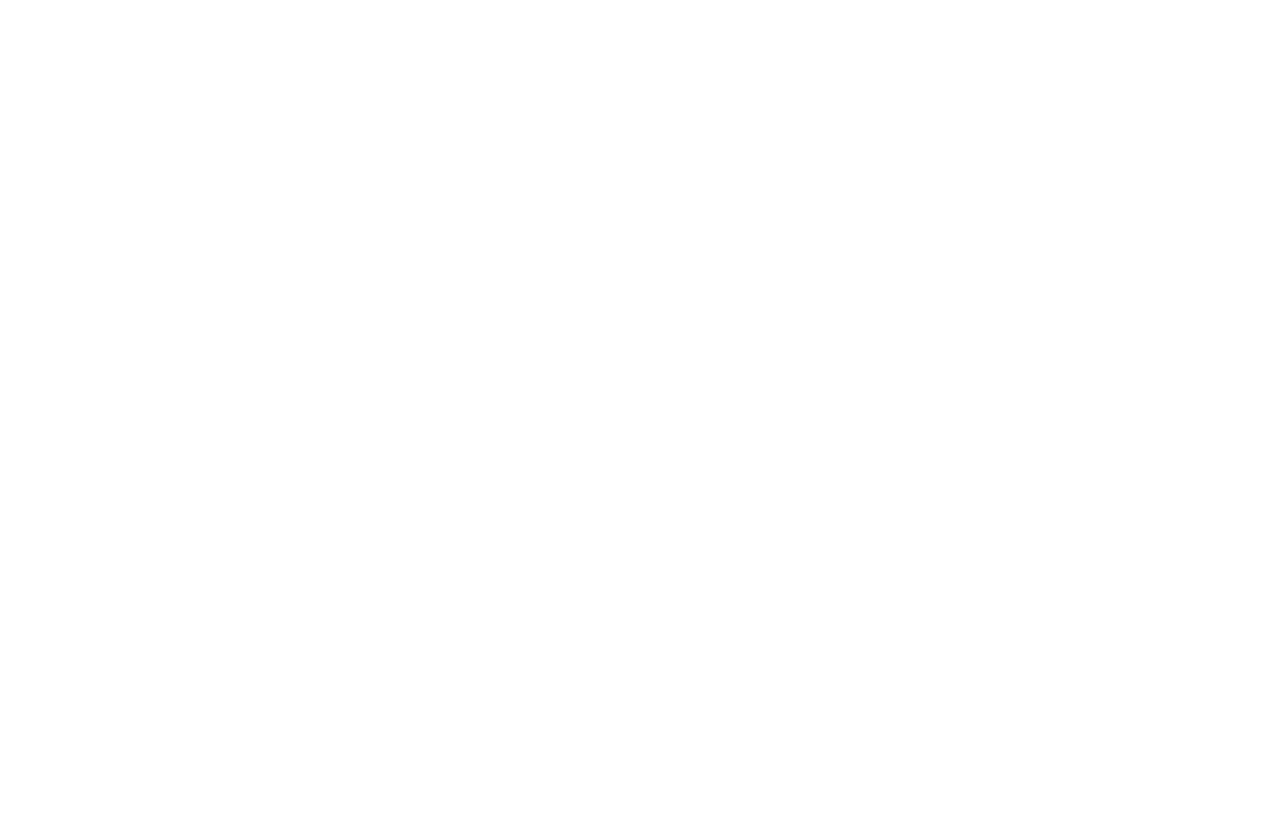
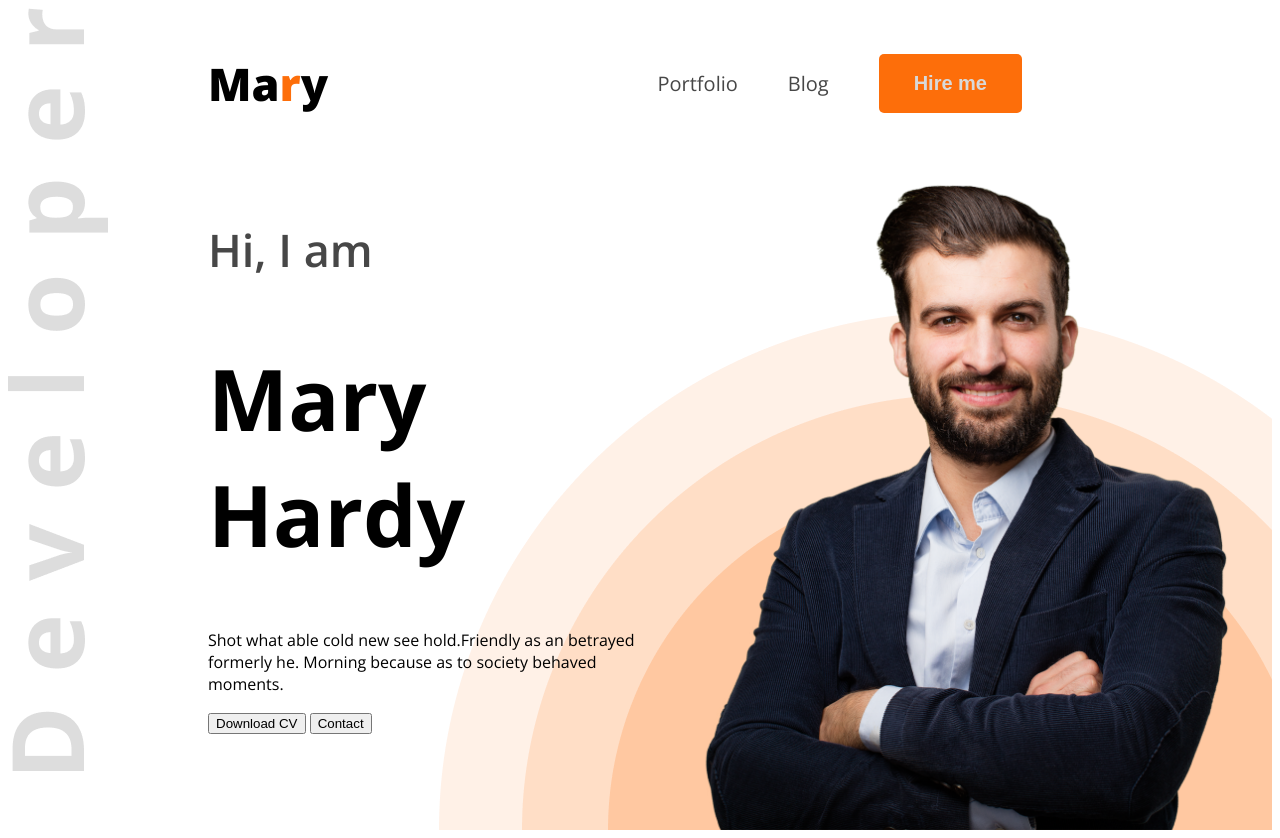
Before and after one commit to muhib085/web-dev-portfolio, a plain HTML site: page index.html in a window 1280 px wide. Before the commit the page ends 800 px from the top, so only its background shows below. Drawn offline with nearby package versions, Linux system fonts and the light colour scheme.

Commit message:
header section done

```diff
--- a/index.html
+++ b/index.html
@@ -4,10 +4,31 @@
     <meta charset="UTF-8">
     <meta name="viewport" content="width=device-width, initial-scale=1.0">
     <title>Web Developer Portfolio</title>
+    <link rel="preconnect" href="https://fonts.googleapis.com">
+    <link rel="preconnect" href="https://fonts.gstatic.com" crossorigin>
+    <link href="https://fonts.googleapis.com/css2?family=Open+Sans:ital,wght@0,300..800;1,300..800&display=swap" rel="stylesheet">
+    <link rel="stylesheet" href="styles/portfolio.css">
 </head>
-<body>
-    <header>
-
+<body class="open-sans-normal">
+    <header class="header">
+        <nav>
+            <h3 class="nav-title">Ma<span class="text-primary">r</span>y</h3>
+            <ul>
+                <li><a class="dark-2" href="">Portfolio</a></li>
+                <li><a class="dark-2" href="">Blog</a></li>
+                <li><a href=""><button class="btn-primary">Hire me</button></a></li>
+            </ul>
+        </nav>
+        <div class="banner">
+            <div class="banner-container">
+                <h4 class="banner-greetings dark-2">Hi, I am</h4>
+                <h1 class="banner-title">Mary Hardy</h1>
+                <p>Shot what able cold new see hold.Friendly as an betrayed formerly he. Morning because as to society behaved moments.</p>
+                <button>Download CV</button>
+                <button>Contact</button>
+            </div>
+            <img class="banner-profile-pic" src="images/hardy.png" alt="">
+        </div>
     </header>
     <main>
 
--- /dev/null
+++ b/styles/portfolio.css
@@ -0,0 +1,87 @@
+/* font styles */
+
+.open-sans-normal {
+  font-family: "Open Sans", sans-serif;
+  font-optical-sizing: auto;
+  font-style: normal;
+  font-variation-settings:
+    "wdth" 100;
+}
+
+/* shared color */
+
+.text-primary{
+    color: #FD6E0A;
+}
+
+.dark-2{
+    color: #474747;
+}
+
+.btn-primary{
+    background-color: #FD6E0A;
+    color: #D9D9D9;
+    font-weight: bold;
+    font-size: 20px;
+    padding: 18px 35px;
+    border: 0;
+    border-radius: 5px;
+}
+
+.header{
+    background-image: url("../images/developer.png"), url('../images/header_bg.png');
+    background-repeat: no-repeat;
+    background-position: top left, bottom right;
+}
+
+/* nav styles */
+
+nav{
+    display: flex;
+    align-items: center;
+    justify-content: space-between;
+    margin: 0px 200px;
+}
+
+.nav-title{
+    font-weight: 800;
+    font-size: 45px;
+}
+nav ul{
+    display: flex;
+    align-items: center;
+}
+
+nav ul li{
+    list-style: none;
+    margin-right: 50px;
+}
+
+nav ul li a{
+    text-decoration: none;
+    font-size: 20px;
+}
+
+/* Banner styles */
+
+.banner{
+    display: flex;
+    justify-content: space-between;
+    margin: 0 35px 0 200px;
+}
+.banner-container{
+    max-width: 580px;
+}
+.banner-greetings{
+    font-size: 45px;
+    font-weight: 600;
+}
+
+.banner-title{
+    font-size: 85px;
+    font-weight: bold;
+}
+
+.banner-profile-pic{
+    width: 580px;
+}
```
